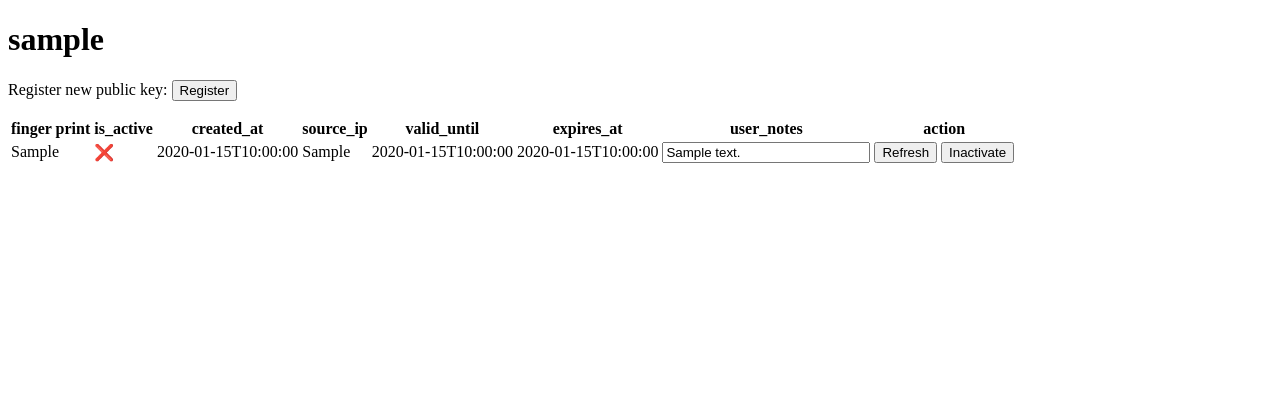
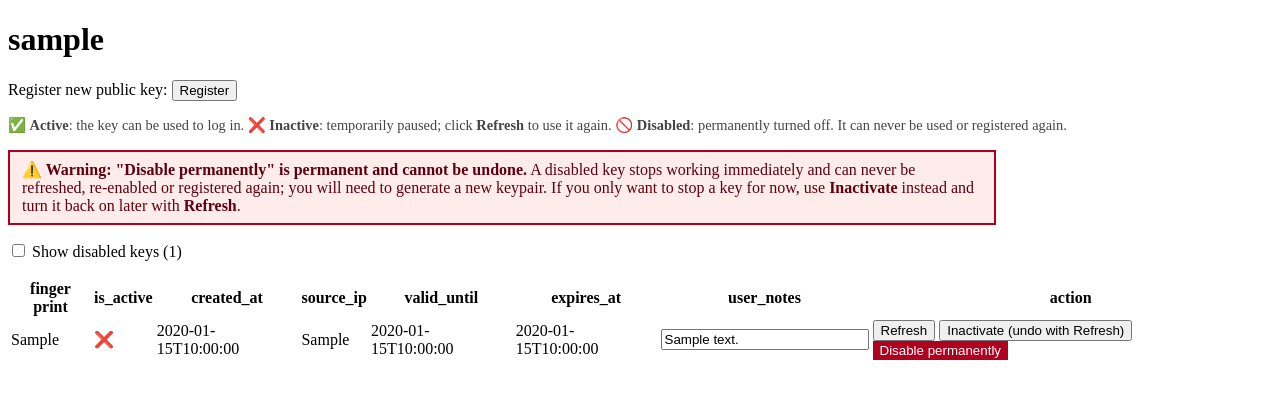
Before and after one commit to slaclab/sshkey-service, a FastAPI app: template templates/list.html.j2 in a window 1280 px wide. Shown: the top 399 px of the page. Run offline with FastAPI, Linux system fonts and the light colour scheme; the template is opened without the code that fills it: most values are stand-ins (such as "Sample title", 1, 10 or a date in 2020).

Commit message:
feat: implement permanent key disabling and admin bulk disable functionality

```diff
--- a/app.py
+++ b/app.py
@@ -55,6 +55,19 @@ EPOCH_NEVER_EXPIRE = pendulum.datetime(1970,1,1) # no expiration for keys set to
 
 # use this to determine the redis hash field to indicate if the key is active or not; use hexpire where necessary
 IS_ACTIVE_FIELD = 'is_active'
+
+# permanent disable: the hash keeps the record (for audit and leaked-key detection) and gets
+# DISABLED_FIELD=1 plus disabled_at/by/reason; a disabled key can never be refreshed, inactivated,
+# edited, destroyed or served in authorized_keys. there is deliberately no re-enable endpoint.
+DISABLED_FIELD = 'disabled'
+# global set of disabled fingerprints, so a leaked key can't be re-registered under any username
+DISABLED_FINGERPRINTS_SET = 'disabled_fingerprints'
+DISABLE_ALL_CONFIRMATION = 'DISABLE ALL'
+
+
+def is_disabled(item: dict) -> bool:
+    """True if a key hash (as returned by hgetall) has been permanently disabled."""
+    return str(item.get(DISABLED_FIELD, '')) == '1'
 
 # Email configuration
 SMTP_HOST = os.environ.get('SLACSSH_SMTP_HOST', 'smtp.slac.stanford.edu')
@@ -162,6 +175,15 @@ class PublicKey(BaseModel):
 
 class UserNotes(BaseModel):
     user_notes: str
+
+class DisableRequest(BaseModel):
+    reason: str = ''
+
+class AdminDisableRequest(BaseModel):
+    usernames: Optional[list[str]] = None
+    all: bool = False
+    reason: str
+    confirm: str = ''
 
 class ResponseType(str, Enum):
     HTML = "html"
@@ -382,16 +404,70 @@ def auth_okay(admin_only: bool = False, user_header: str = USERNAME_HEADER_FIELD
     return decorator
 
 
+def admin_required(user_header: str = USERNAME_HEADER_FIELD):
+    """
+    Decorator for admin-only endpoints that have no {username} path parameter.
+
+    The decorated function must have a 'request' parameter.
+    Injects 'found_username' as a keyword argument to the wrapped function.
+    """
+    def decorator(func):
+        @functools.wraps(func)
+        async def wrapper(*args, **kwargs):
+            request = kwargs.get('request')
+            if request is None:
+                raise HTTPException(status_code=500, detail="Internal error: request not found in function arguments.")
+            found_username = auth(request, user_header)
+            if found_username not in ADMINS:
+                logger.error(f"Unauthorized admin access attempt by user: {found_username}.")
+                raise HTTPException(status_code=403, detail=f"Forbidden: User {found_username} is not an admin.")
+            kwargs['found_username'] = found_username
+            return await func(*args, **kwargs)
+        return wrapper
+    return decorator
+
+
+async def disable_key(redis: aioredis.Redis, key: str, item: dict, disabled_by: str, reason: str = '') -> bool:
+    """
+    Permanently disable the key hash at `key` (item is its raw hgetall content).
+
+    Returns False if it was already disabled (left untouched), True if newly disabled.
+    The record is kept; is_active is removed and the fingerprint is added to the global set.
+    """
+    if is_disabled(item):
+        return False
+
+    item = dict(item)
+    item.pop(IS_ACTIVE_FIELD, None)
+    item.setdefault('user_notes', '')
+    item.update({
+        DISABLED_FIELD: 1,
+        'disabled_at': pendulum.now().to_iso8601_string(),
+        'disabled_by': disabled_by,
+        'disabled_reason': reason or '',
+    })
+    # dragonfly won't drop the hexpire on is_active, so delete and rewrite the hash (as inactivate does)
+    await redis.delete(key)
+    await redis.hset(key, mapping=item)
+    await redis.sadd(DISABLED_FINGERPRINTS_SET, item['finger_print'])
+    logger.info(f"Disabled SSH key {key} by {disabled_by}; reason: {reason!r}")
+    return True
+
+
 @app.get("/list/{username}")
 @auth_okay()
 async def list_user_keypair(
       request: Request,
       username: str,
       jinja_template: str = 'list.html.j2',
+      include_disabled: bool = True,
       redis: aioredis.Redis = Depends(get_redis_client),
       found_username: str = None ):
     """
     List the SSH key pair for the given username.
+
+    Every key carries an is_disabled flag. Disabled keys are included by default (the HTML view
+    hides them behind a toggle); JSON callers can pass include_disabled=false to omit them.
     """
     logger.info(f"Listing SSH key pair for user: {username}")
 
@@ -404,6 +480,10 @@ async def list_user_keypair(
         # Check if the key is blacklisted
         with blacklist_lock:
             item['is_blacklisted'] = item.get('finger_print') in blacklist_fingerprints
+
+        item['is_disabled'] = is_disabled(item)
+        if item['is_disabled'] and not include_disabled:
+            continue
 
         logger.info(f"Found key: {item}")
         keys.append(item)
@@ -419,6 +499,8 @@ async def list_user_keypair(
               "title": "list",
               "username": username,
               "keys": keys,
+              "disabled_count": sum(1 for k in keys if k['is_disabled']),
+              "validity_period": int(VALIDITY_PERIOD),
               "no_expiry": NO_EXPIRY
           }
       )
@@ -519,6 +601,16 @@ async def upload_user_public_key( request: Request, username: str, public_key: P
 
     finger_print, pkey = determine_public_key(public_key)
 
+    # reject permanently disabled keys under any username; after the 2026-11 incident a hit here
+    # is likely a leaked key being reused, so log loudly
+    if await redis.sismember(DISABLED_FINGERPRINTS_SET, finger_print):
+        source_ip = request.headers.get(source_ip_header_field, request.client.host)
+        logger.warning(f"Reuse of disabled key rejected: upload by {found_username} for user {username} from {source_ip}: {finger_print}")
+        raise HTTPException(
+            status_code=status.HTTP_403_FORBIDDEN,
+            detail="This SSH key was permanently disabled and cannot be registered again. Please generate a new keypair."
+        )
+
     # check if the public key is already registered
     existing_key = await redis.hgetall(f"user:{username}:{finger_print}")
     logger.info(f"existing_key: {existing_key}")
@@ -600,9 +692,16 @@ async def get_authorized_keys( request: Request, username: str, jinja_template:
     keys = []
     invalid = 0
     blacklisted = 0
+    disabled = 0
     async for k in redis.scan_iter(f"user:{username}:*"):
         # get item
         item = await redis.hgetall(k)
+
+        # permanently disabled keys are never served, not even commented out
+        if is_disabled(item):
+            disabled += 1
+            continue
+
         item = convert_key_bundle_to_pendulum(item)
 
         # Check if fingerprint is blacklisted
@@ -628,7 +727,7 @@ async def get_authorized_keys( request: Request, username: str, jinja_template:
         else:
             invalid += 1
 
-    logger.info(f"Found {len(keys)} valid keys for user {username}, {invalid} expired keys, {blacklisted} blacklisted keys.")
+    logger.info(f"Found {len(keys)} valid keys for user {username}, {invalid} expired keys, {blacklisted} blacklisted keys, {disabled} disabled keys.")
 
     return templates.TemplateResponse(
         name=jinja_template,  # Name of your Jinja2 template file
@@ -657,6 +756,9 @@ async def destroy_user_keypair( request: Request, username: str, finger_print: s
     item = await redis.hgetall(f"user:{username}:{finger_print}")
     if not item:
         raise HTTPException(status_code=404, detail=f"No SSH public key found for {username} with fingerprint {finger_print}.")
+    if is_disabled(item):
+        # keep the audit record of disabled keys
+        raise HTTPException(status_code=status.HTTP_409_CONFLICT, detail=f"SSH key {finger_print} is permanently disabled; its record is retained and cannot be destroyed.")
 
     return await redis.delete(f"user:{username}:{finger_print}")
 
@@ -685,6 +787,8 @@ async def inactivate_user_keypair( request: Request, username: str, finger_print
     # TODO: probably better to have a field in the hash to indicate it's invalid/expired to prevent key reuse
     if not (item := await redis.hgetall(key)):
         raise HTTPException(status_code=404, detail=f"No SSH public key found for {username} with fingerprint {finger_print}.")
+    if is_disabled(item):
+        raise HTTPException(status_code=status.HTTP_403_FORBIDDEN, detail=f"SSH key {finger_print} is permanently disabled.")
 
     # stupid dragonfly won't overwrite the hexpire. so lets delete the hash altogether and rewrite it
     await redis.delete(key)
@@ -727,6 +831,9 @@ async def refresh_user_keypair( request: Request, username: str, finger_print: s
     item = await redis.hgetall(key)
     if not item:
         raise HTTPException(status_code=404, detail=f"No SSH public key found for {username} with fingerprint {finger_print}.")
+    if is_disabled(item):
+        logger.warning(f"Attempt to refresh disabled key by {found_username} for user {username}: {finger_print}")
+        raise HTTPException(status_code=status.HTTP_403_FORBIDDEN, detail=f"SSH key {finger_print} is permanently disabled and cannot be refreshed. Please register a new key.")
     item = convert_key_bundle_to_pendulum(item)
 
     # do not extend past expire time
@@ -798,6 +905,8 @@ async def update_user_notes( request: Request, username: str, finger_print: str,
     item = await redis.hgetall(key)
     if not item:
         raise HTTPException(status_code=404, detail=f"No SSH public key found for {username} with fingerprint {finger_print}.")
+    if is_disabled(item):
+        raise HTTPException(status_code=status.HTTP_403_FORBIDDEN, detail=f"SSH key {finger_print} is permanently disabled; its notes cannot be changed.")
 
     # Update the user_notes field
     await redis.hset(key, 'user_notes', user_notes.user_notes)
@@ -808,6 +917,65 @@ async def update_user_notes( request: Request, username: str, finger_print: str,
       return True
     else:
       return JSONResponse( content={'message': True}, status_code=status.HTTP_202_ACCEPTED )
+
+
+@app.post("/disable/{username}/{finger_print}")
+@auth_okay()
+async def disable_user_keypair( request: Request, username: str, finger_print: str, body: Optional[DisableRequest] = None, redis: aioredis.Redis = Depends(get_redis_client), found_username: str = None):
+    """
+    Permanently disable the SSH key for the given username and fingerprint.
+
+    Unlike /inactivate (undone by /refresh), this cannot be undone: the key is never served in
+    authorized_keys again and its fingerprint can never be registered again, by any user.
+    The record is kept. The key owner or an admin may call this. Idempotent.
+    """
+    validate_fingerprint(finger_print)
+    key = f"user:{username}:{finger_print}"
+    item = await redis.hgetall(key)
+    if not item:
+        raise HTTPException(status_code=404, detail=f"No SSH public key found for {username} with fingerprint {finger_print}.")
+
+    reason = body.reason if body else ''
+    newly = await disable_key(redis, key, item, disabled_by=found_username, reason=reason)
+    if not newly:
+        return JSONResponse(content={'message': 'already disabled'}, status_code=status.HTTP_200_OK)
+    return JSONResponse(content={'message': True}, status_code=status.HTTP_202_ACCEPTED)
+
+
+@app.post("/admin/disable")
+@admin_required()
+async def admin_disable_keys( request: Request, body: AdminDisableRequest, redis: aioredis.Redis = Depends(get_redis_client), found_username: str = None):
+    """
+    Admin bulk disable: either the keys of the listed usernames, or every key
+    (all=true, which also requires confirm="DISABLE ALL").
+    """
+    if body.all:
+        if body.usernames:
+            raise HTTPException(status_code=400, detail="Specify either usernames or all, not both.")
+        if body.confirm != DISABLE_ALL_CONFIRMATION:
+            raise HTTPException(status_code=400, detail=f'Disabling all keys requires confirm="{DISABLE_ALL_CONFIRMATION}".')
+        patterns = ["user:*"]
+    else:
+        if not body.usernames:
+            raise HTTPException(status_code=400, detail="Specify usernames, or all=true.")
+        patterns = [f"user:{u}:*" for u in body.usernames]
+    if not body.reason.strip():
+        raise HTTPException(status_code=400, detail="A reason is required.")
+
+    logger.warning(f"Admin bulk disable by {found_username}: {'ALL KEYS' if body.all else body.usernames}; reason: {body.reason!r}")
+    disabled = already = 0
+    for pattern in patterns:
+        async for k in redis.scan_iter(pattern):
+            item = await redis.hgetall(k)
+            if not item:
+                continue
+            if await disable_key(redis, k, item, disabled_by=found_username, reason=body.reason):
+                disabled += 1
+            else:
+                already += 1
+
+    logger.warning(f"Admin bulk disable by {found_username} finished: {disabled} disabled, {already} already disabled")
+    return JSONResponse(content={'disabled': disabled, 'already_disabled': already}, status_code=status.HTTP_200_OK)
 
 
 @app.get("/")
--- a/templates/list.html.j2
+++ b/templates/list.html.j2
@@ -20,6 +20,33 @@
         .blacklist-warning:hover {
             filter: brightness(1.2);
         }
+        .disable {
+            color: #fff;
+            background-color: #b00020;
+            border: 1px solid #b00020;
+        }
+        .disabled-status {
+            cursor: help;
+        }
+        /* permanently disabled keys are hidden unless "show disabled keys" is ticked */
+        #mykeys tr.disabled-key {
+            display: none;
+            color: #888;
+        }
+        #mykeys.show-disabled tr.disabled-key {
+            display: table-row;
+        }
+        .disable-warning {
+            border: 2px solid #b00020;
+            background-color: #fdecea;
+            color: #5f0010;
+            padding: 0.5em 0.75em;
+            max-width: 60em;
+        }
+        .key-legend {
+            font-size: 0.9em;
+            color: #444;
+        }
     </style>
 </head>
 <body>
@@ -29,6 +56,22 @@
 
     {% if no_expiry %}
     <p>SSH key expiry disabled</p>
+    {% endif %}
+
+    <p class="key-legend">
+        ✅ <b>Active</b>: the key can be used to log in.
+        ❌ <b>Inactive</b>: temporarily paused; click <b>Refresh</b> to use it again.
+        🚫 <b>Disabled</b>: permanently turned off. It can never be used or registered again.
+    </p>
+
+    <p class="disable-warning">
+        <b>⚠️ Warning: "Disable permanently" is permanent and cannot be undone.</b>
+        A disabled key stops working immediately and can never be refreshed, re-enabled or registered again; you will need to generate a new keypair.
+        If you only want to stop a key for now, use <b>Inactivate</b> instead and turn it back on later with <b>Refresh</b>.
+    </p>
+
+    {% if disabled_count %}
+    <p><label><input type="checkbox" id="show-disabled"> Show disabled keys ({{ disabled_count }})</label></p>
     {% endif %}
 
     <table id="mykeys">
@@ -45,13 +88,14 @@
         <th>action</th>
     </tr>
 {% for key in keys %}
-    <tr data-fingerprint="{{ key['finger_print'] }}">
+    {% set locked = key.get('is_blacklisted') or key.get('is_disabled') %}
+    <tr data-fingerprint="{{ key['finger_print'] }}"{% if key.get('is_disabled') %} class="disabled-key"{% endif %}>
 
     <td>
 {{ key['finger_print'] }}
     </td>
     <td>
-{% if key.get('is_blacklisted') %}<span class="blacklist-warning" title="This SSH key fingerprint is BLACKLISTED">⚠️</span>{% elif key['is_active'] == "1" %}✅{% else %}❌{% endif %}
+{% if key.get('is_disabled') %}<span class="disabled-status" title="Permanently disabled {{ key.get('disabled_at', '') }} by {{ key.get('disabled_by', '') }}{% if key.get('disabled_reason') %}: {{ key['disabled_reason'] }}{% endif %}">🚫</span>{% elif key.get('is_blacklisted') %}<span class="blacklist-warning" title="This SSH key fingerprint is BLACKLISTED">⚠️</span>{% elif key.get('is_active') == "1" %}✅{% else %}❌{% endif %}
     </td>
     <td class="datetime" data-utc="{{ key['created_at'] }}">
 {{ key['created_at'] }}
@@ -68,11 +112,16 @@
     </td>
 {% endif %}
     <td>
-    <input type="text" class="user-notes" value="{{ key.get('user_notes', '') }}" placeholder="Add notes..." style="width: 200px;" data-original-value="{{ key.get('user_notes', '') }}"{% if key.get('is_blacklisted') %} disabled{% endif %}>
+    <input type="text" class="user-notes" value="{{ key.get('user_notes', '') }}" placeholder="Add notes..." style="width: 200px;" data-original-value="{{ key.get('user_notes', '') }}"{% if locked %} disabled{% endif %}>
     </td>
     <td>
-    <button class="refresh"{% if key.get('is_blacklisted') %} disabled{% endif %}>Refresh</button>
-    <button class="inactivate"{% if key.get('is_blacklisted') %} disabled{% endif %}>Inactivate</button>
+    {% if key.get('is_disabled') %}
+    <span title="Permanently disabled keys cannot be refreshed or changed">Permanently disabled</span>
+    {% else %}
+    <button class="refresh"{% if locked %} disabled{% endif %} title="Make this key active again for another {{ (validity_period / 3600) | int }} hours.">Refresh</button>
+    <button class="inactivate"{% if locked %} disabled{% endif %} title="Temporarily pause this key. You can undo this at any time with Refresh.">Inactivate (undo with Refresh)</button>
+    <button class="disable"{% if locked %} disabled{% endif %} title="Use this if the key may be compromised or the device holding it is lost. This CANNOT be undone; you will need to generate and register a new key.">Disable permanently</button>
+    {% endif %}
     </td>
 
 
@@ -85,13 +134,20 @@
 <script type="text/javascript">
     const username = "{{ username }}";
 
-    const fpoperation = function(url, method) {
-        fetch(url, { "method": method })
-        .then(response => {
+    const fpoperation = function(url, method, body) {
+        const opts = { "method": method };
+        if (body !== undefined) {
+            opts.headers = { "Content-Type": "application/json" };
+            opts.body = JSON.stringify(body);
+        }
+        fetch(url, opts)
+        .then(async response => {
             if (response.ok) {
               return response.text();
             } else {
-              throw new Error(`Server error: ${response.status}`);
+              let detail = `Server error: ${response.status}`;
+              try { detail = (await response.json()).detail || detail; } catch (e) {}
+              throw new Error(detail);
             }
         })
         .then(data => {
@@ -99,7 +155,7 @@
             window.location.reload();
         })
         .catch(error => {
-            alert('Fetch error:', error);
+            alert(error.message);
         })
     }
 
@@ -113,6 +169,27 @@
         const fingerprint = ev.currentTarget.closest("tr").getAttribute("data-fingerprint");
         fpoperation(`../inactivate/${username}/${fingerprint}`, "DELETE");
     }))
+    document.querySelectorAll(".disable").forEach((el) => el.addEventListener("click", (ev) => {
+        if (ev.currentTarget.disabled) return;
+        const fingerprint = ev.currentTarget.closest("tr").getAttribute("data-fingerprint");
+        if (!confirm(`WARNING: disabling is PERMANENT.\n\nPermanently disable key ${fingerprint}?\n\nThis CANNOT be undone. The key will stop working immediately and can never be registered again. You will need to generate a new keypair.\n\n(If you only want to pause it, use Inactivate instead.)`)) return;
+        const reason = prompt("Optional: why are you disabling this key? (e.g. lost laptop, possibly compromised)", "");
+        if (reason === null) return;
+        fpoperation(`../disable/${username}/${fingerprint}`, "POST", { reason: reason });
+    }))
+
+    // show/hide permanently disabled keys; remember the choice per browser
+    const showDisabled = document.getElementById("show-disabled");
+    if (showDisabled) {
+        const table = document.getElementById("mykeys");
+        const apply = () => table.classList.toggle("show-disabled", showDisabled.checked);
+        try { showDisabled.checked = localStorage.getItem("sshkey-show-disabled") === "1"; } catch (e) {}
+        apply();
+        showDisabled.addEventListener("change", () => {
+            apply();
+            try { localStorage.setItem("sshkey-show-disabled", showDisabled.checked ? "1" : "0"); } catch (e) {}
+        });
+    }
 
     // Function to save user notes
     const saveUserNotes = (input) => {
--- a/templates/register.html.j2
+++ b/templates/register.html.j2
@@ -70,7 +70,7 @@ ssh-keygen -e -f {{ prefix_path }}/${fingerprint}
 
     const errmsg = (msg) => {
         const vmsg = document.querySelector("#uploadpublickey p.errmsg");
-        vmsg.innerHTML = msg;
+        vmsg.textContent = (msg && msg.message) ? msg.message : msg;
         vmsg.classList.remove("d-none");
     }
 
@@ -79,7 +79,8 @@ ssh-keygen -e -f {{ prefix_path }}/${fingerprint}
             if(!resp.ok) {
                 console.log("Call to ", serverURL, " failed");
                 let respdata = await resp.text();
-                return Promise.reject(new Error(resp.statusText + " --> " + respdata));
+                try { respdata = JSON.parse(respdata).detail || respdata; } catch (e) {}
+                return Promise.reject(new Error(respdata));
             }
         return resp.json();
     }
```
Also changed, not shown: tests/test_blacklist.py (+4 -8 lines), tests/test_disable.py (added, +307 -0 lines), tests/test_key_parsing.py (+1 -0 lines).
